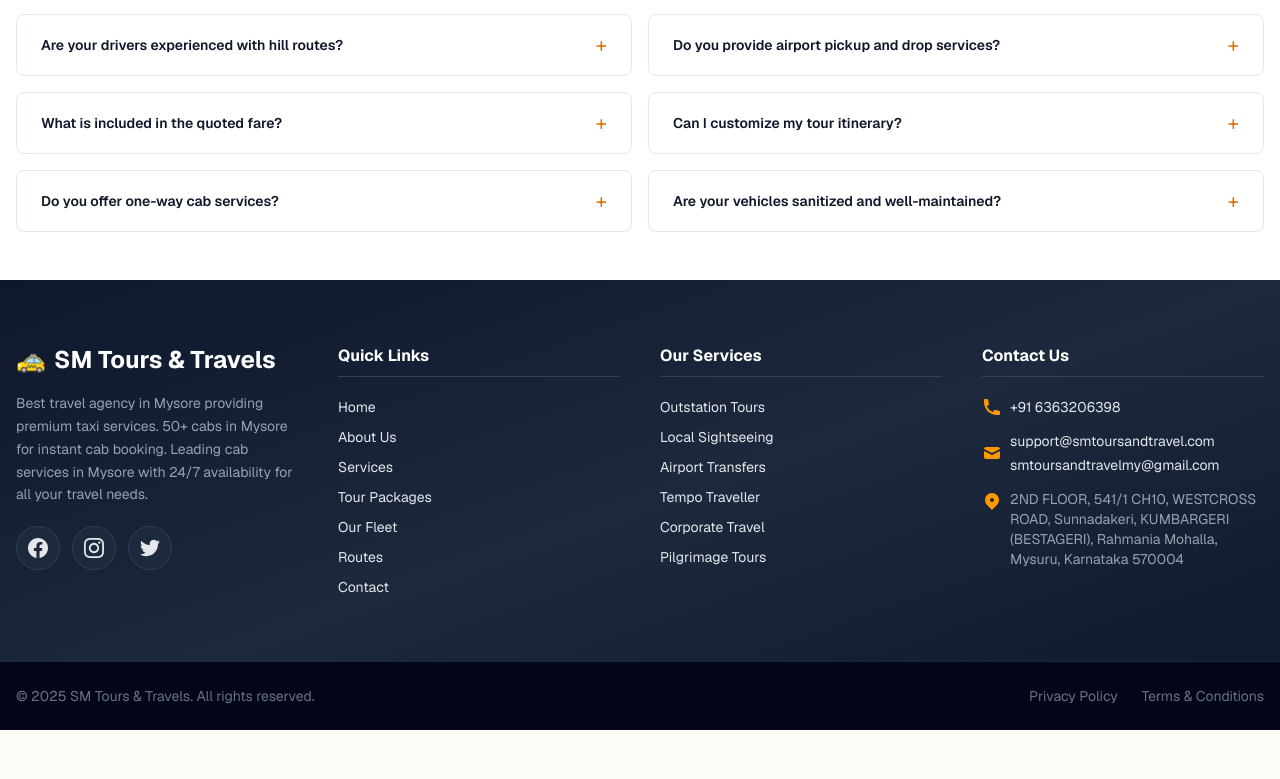
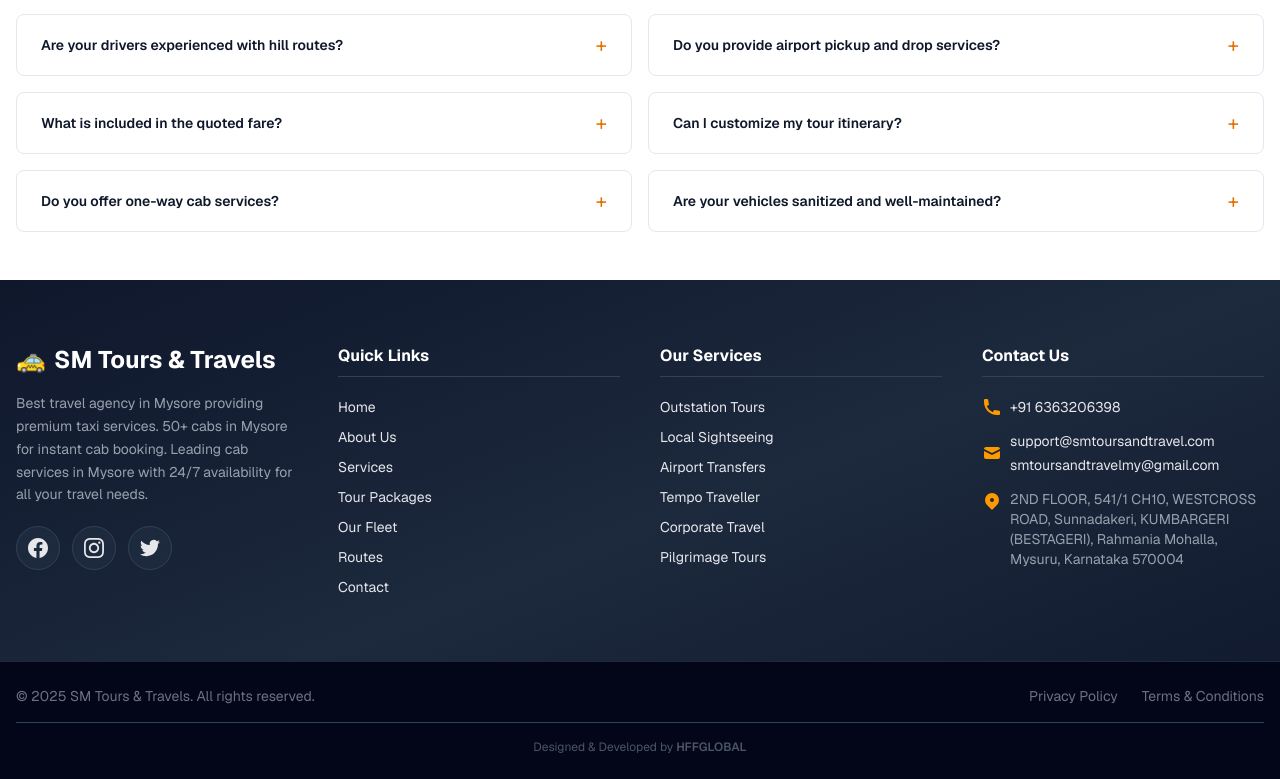
Before and after one commit to manu889/SM, a Next.js app: page / in a window 1280 px wide. Shown: the part 7147-7926 px from the top of the page. Before the commit the page ends 7877 px from the top, so only its background shows below. Built offline with nearby package versions, Linux system fonts and the light colour scheme.

Commit message:
Add HFFGLOBAL credits to footer

```diff
--- a/src/components/Footer.tsx
+++ b/src/components/Footer.tsx
@@ -109,6 +109,9 @@
               <Link href="/terms" className="hover:text-amber-400 transition-colors">Terms & Conditions</Link>
             </div>
           </div>
+          <div className="text-center mt-4 pt-4 border-t border-slate-700 text-xs text-gray-600">
+            <p>Designed & Developed by <a href="https://hffglobal.com" target="_blank" rel="noopener noreferrer" className="text-amber-500 hover:text-amber-400 transition-colors font-semibold">HFFGLOBAL</a></p>
+          </div>
         </div>
       </div>
     </footer>
```
